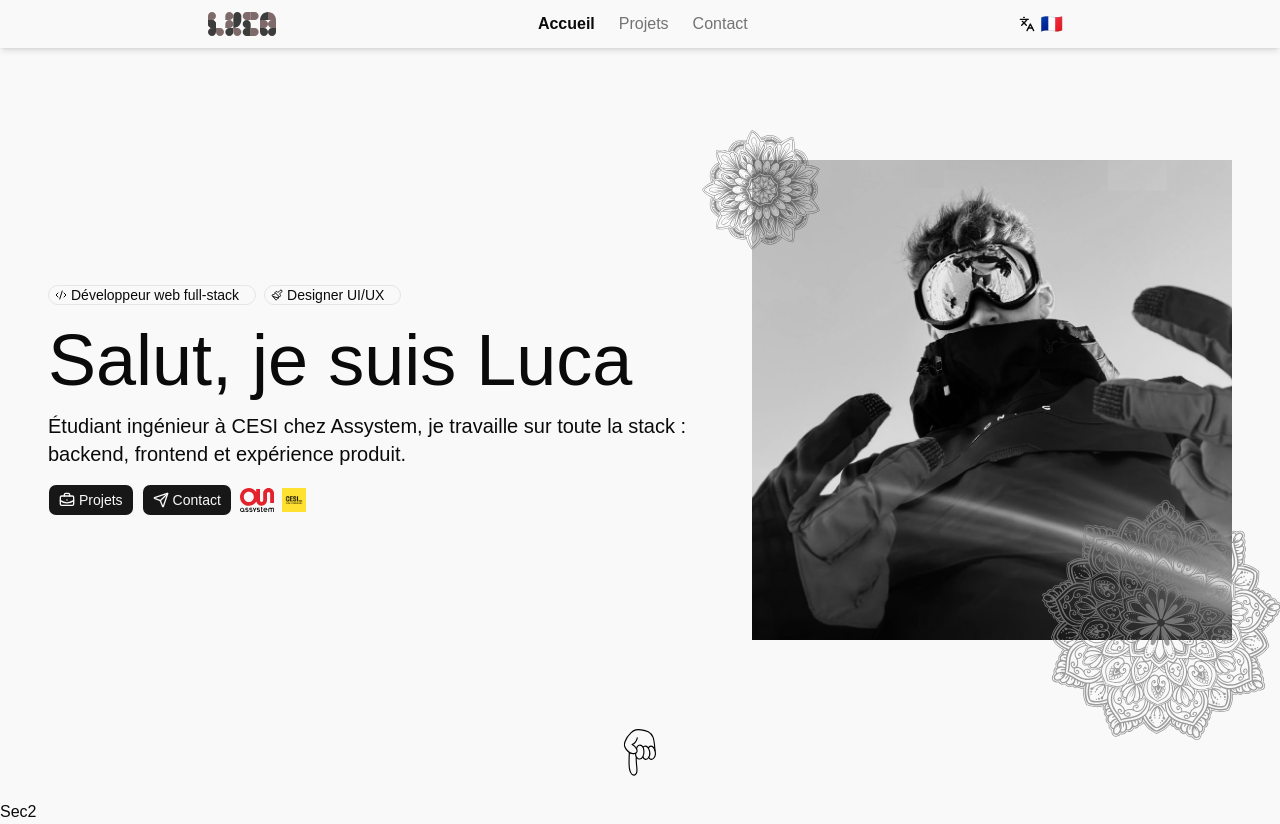
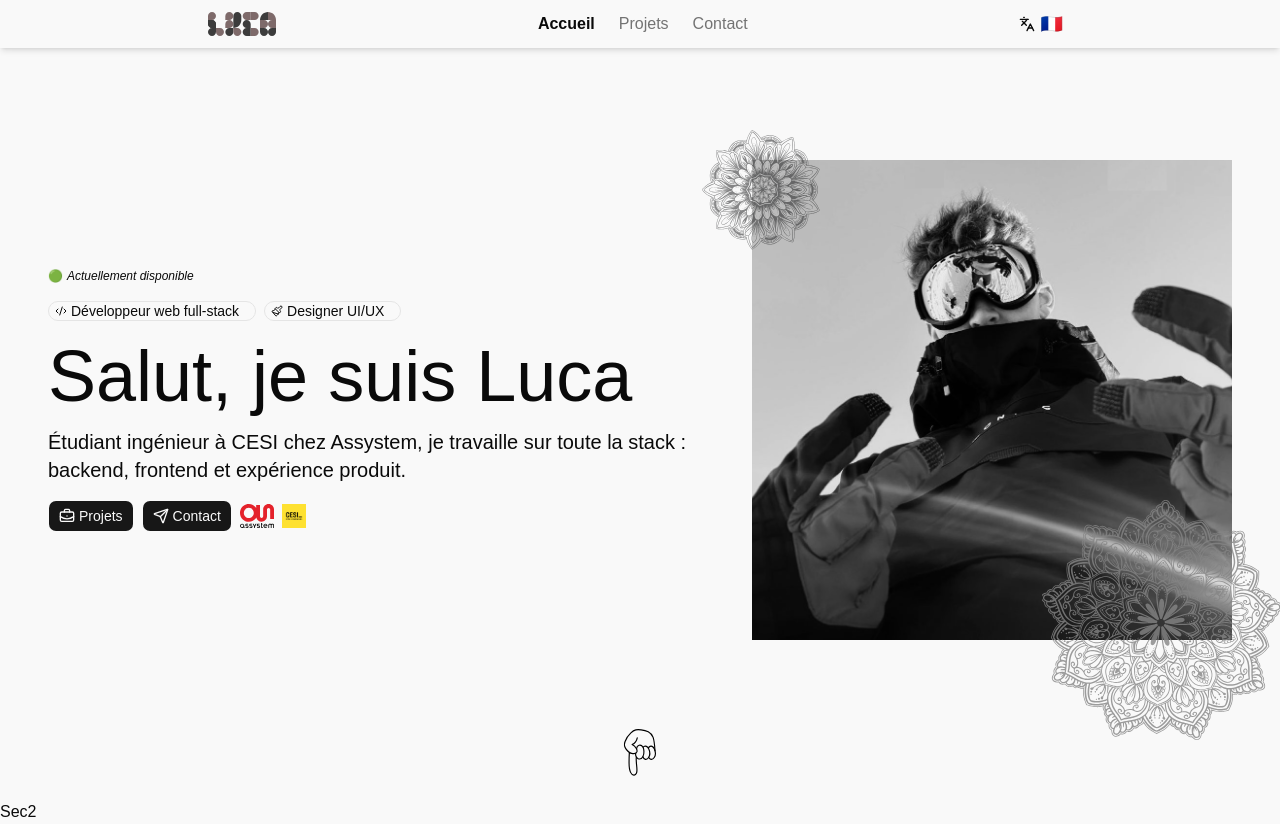
Before and after one commit to Lucacist/protfoliov15, a Next.js app: page / in a window 1280 px wide. Built offline with nearby package versions, Linux system fonts and the light colour scheme; a web font is replaced by a local one.

Commit message:
Add availability status indicator with green dot and animated text to Hero section with bilingual translations

```diff
--- a/components/home/Hero.tsx
+++ b/components/home/Hero.tsx
@@ -21,6 +21,14 @@ export default function Hero() {
     <section className="relative container mx-auto px-4 min-h-screen flex flex-col md:flex-row items-center justify-center gap-8 py-20 md:py-0">
       <div className="flex flex-col gap-4">
         {/* <img src="/landing/wave.svg" alt="Profile" className="absolute top-0 left-0 w-full object-cover" /> */}
+        <motion.div className="flex items-center gap-1"
+          initial={{ opacity: 0, y: 30 }}
+          animate={{ opacity: 1, y: 0 }}
+          transition={{ duration: 0.8, ease: "easeOut", delay: 0.4 }}
+        >
+          <p className="text-xs">🟢</p>
+          <p className="text-xs italic">{t("hero.dispo")}</p>
+        </motion.div>
         <div className="flex flex-wrap gap-2 justify-center md:justify-start">
           <motion.div
             initial={{ opacity: 0, y: 30 }}
--- a/lib/i18n/en.json
+++ b/lib/i18n/en.json
@@ -5,6 +5,7 @@
     "contact": "Contact"
   },
   "hero": {
+    "dispo": "Currently available",
     "badge_dev": "Full-stack Web Developer",
     "badge_design": "UI/UX Designer",
     "title": "Hi, I'm Luca",
--- a/lib/i18n/fr.json
+++ b/lib/i18n/fr.json
@@ -5,6 +5,7 @@
     "contact": "Contact"
   },
   "hero": {
+    "dispo": "Actuellement disponible",
     "badge_dev": "Développeur web full-stack",
     "badge_design": "Designer UI/UX",
     "title": "Salut, je suis Luca",
```
